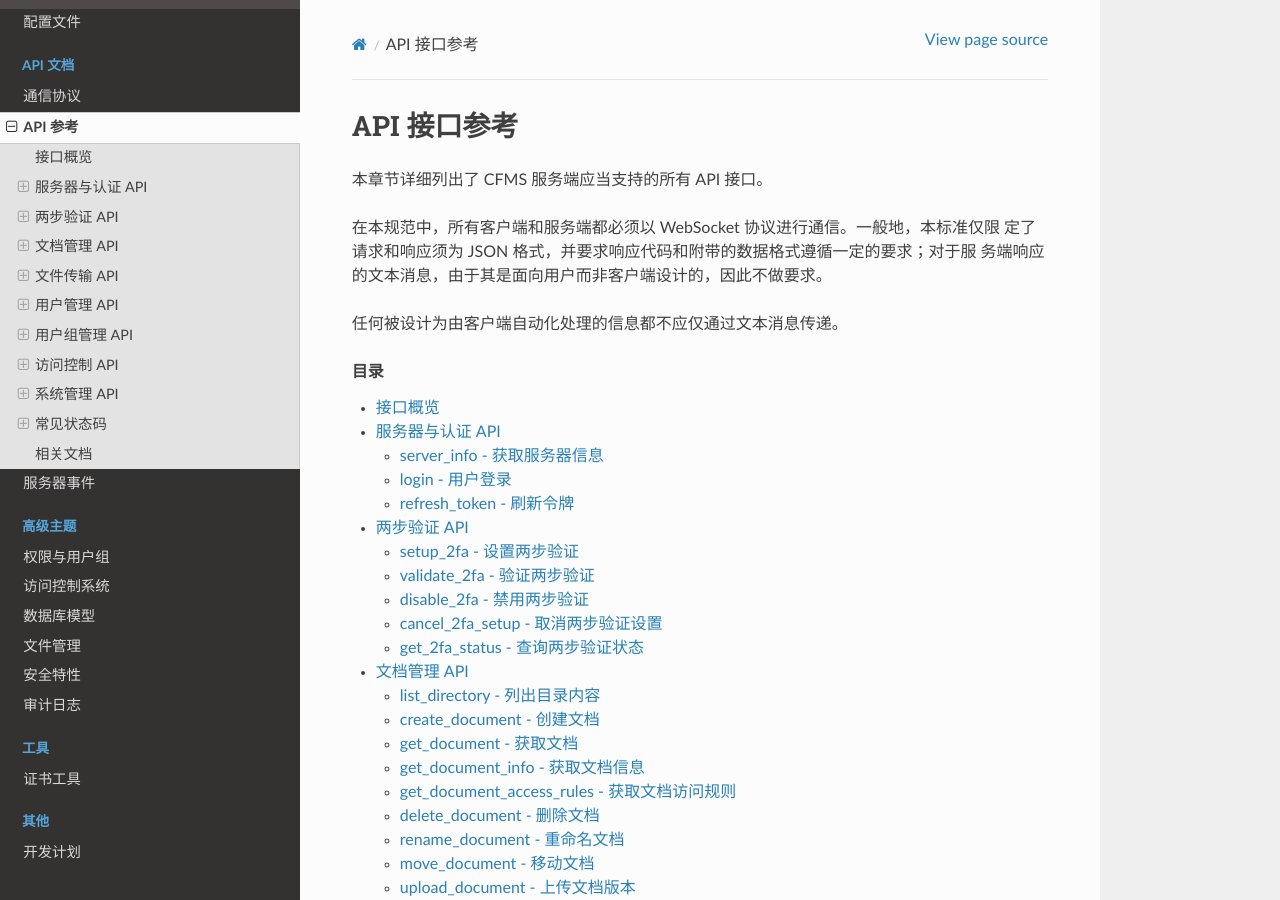
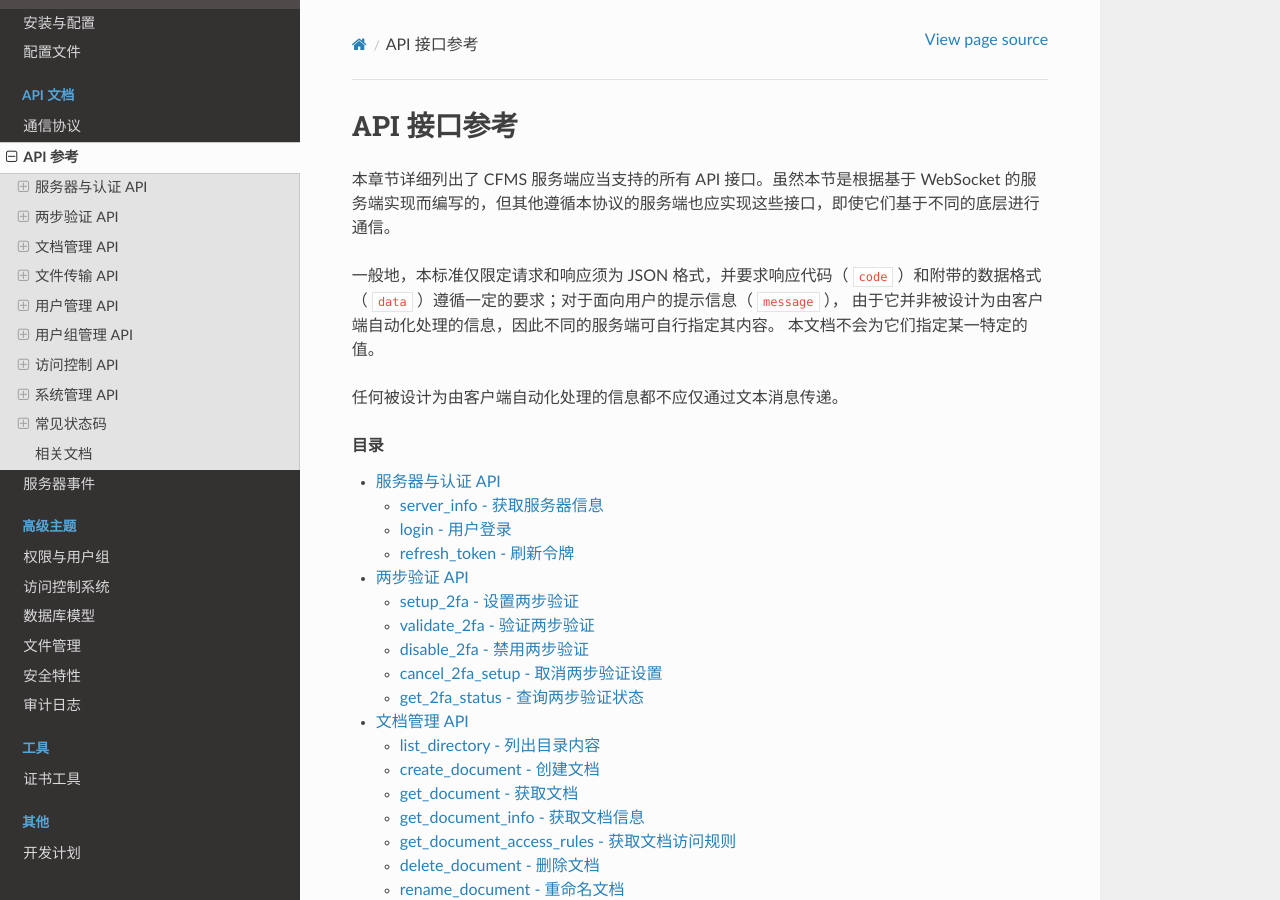
Before and after one commit to Creeper19472/cfms_server_doc, a Sphinx documentation site: the page built from docs/source/api_refs.rst, in a window 1280 px wide and 900 px high. Built offline with Sphinx 7.4.7 and the Read the Docs theme 3.1.0, drawn with Linux system fonts in a browser that asks for light colours; some of the changed text lies outside the part shown.

Commit message:
docs: update

```diff
--- a/docs/source/api_refs.rst
+++ b/docs/source/api_refs.rst
@@ -1,47 +1,19 @@
 API 接口参考
 ====================================
 
-本章节详细列出了 CFMS 服务端应当支持的所有 API 接口。
-
-在本规范中，所有客户端和服务端都必须以 WebSocket 协议进行通信。一般地，本标准仅限
-定了请求和响应须为 JSON 格式，并要求响应代码和附带的数据格式遵循一定的要求；对于服
-务端响应的文本消息，由于其是面向用户而非客户端设计的，因此不做要求。
+本章节详细列出了 CFMS 服务端应当支持的所有 API 接口。虽然本节是根据基于 WebSocket
+的服务端实现而编写的，但其他遵循本协议的服务端也应实现这些接口，即使它们基于不同的底层进行通信。
+
+一般地，本标准仅限定请求和响应须为 JSON 格式，并要求响应代码（ ``code`` ）和附带的数据格式
+（ ``data`` ）遵循一定的要求；对于面向用户的提示信息（ ``message`` ），
+由于它并非被设计为由客户端自动化处理的信息，因此不同的服务端可自行指定其内容。
+本文档不会为它们指定某一特定的值。
 
 任何被设计为由客户端自动化处理的信息都不应仅通过文本消息传递。
 
 .. contents:: 目录
    :local:
    :depth: 2
-
-接口概览
---------
-
-CFMS API 按功能分为以下几类，共计 45+ 个接口：
-
-.. list-table:: API 分类
-   :header-rows: 1
-   :widths: 20 15 50
-
-   * - 类别
-     - 说明
-   * - 服务器与认证
-     - 服务器信息、监听器注册、用户登录、令牌刷新
-   * - 两步验证
-     - TOTP 两步验证的设置、验证、禁用和状态查询
-   * - 文档管理
-     - 文档的增删改查、移动和权限管理
-   * - 文件传输
-     - 文件的上传和下载
-   * - 目录管理
-     - 目录的增删改查、移动和权限管理
-   * - 用户管理
-     - 用户账户的创建、删除、修改、封禁和头像管理
-   * - 用户组管理
-     - 用户组的创建、删除、重命名和权限配置
-   * - 访问控制
-     - 授予访问权限和查看访问记录
-   * - 系统管理
-     - 服务器关闭、锁定模式和审计日志
 
 服务器与认证 API
 -----------------------------
@@ -69,16 +41,16 @@ server_info - 获取服务器信息
       - 值类型
       - 说明
     * - server_name
-      - String
+      - string
       - 服务器名称
     * - version
-      - String
+      - string
       - 服务器版本
     * - protocol_version
-      - Integer
+      - integer
       - 协议版本号
     * - lockdown
-      - Boolean
+      - boolean
       - 是否处于锁定模式
 
 login - 用户登录
@@ -122,13 +94,13 @@ login - 用户登录
    * - 字段名
      - 类型
      - 说明
-   * - ``token``
+   * - token
      - string
      - 认证令牌，后续 WSS 消息需在 header 或 payload 中携带。
-   * - ``exp``
+   * - exp
      - float
      - 令牌过期的 Unix 时间戳。
-   * - ``permissions``
+   * - permissions
      - array
      - 用户拥有的权限标识符列表。
 
```
